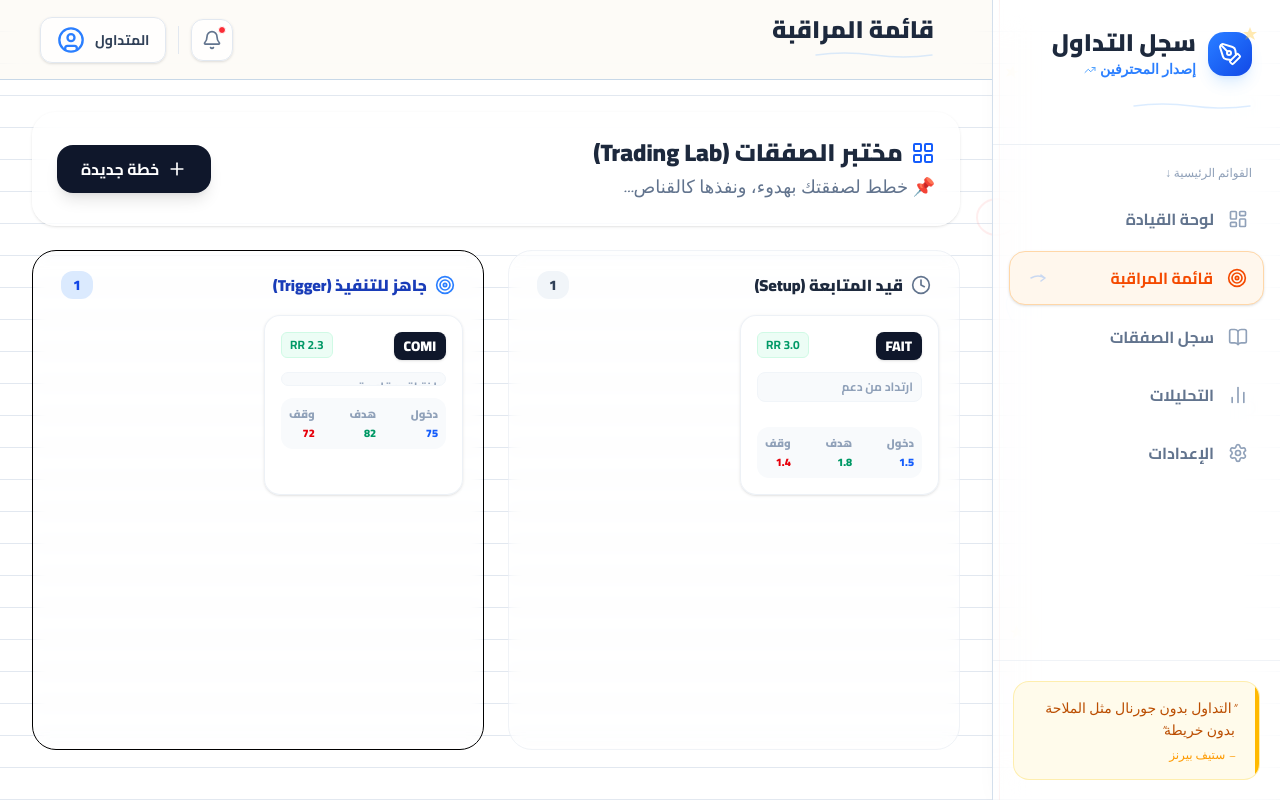
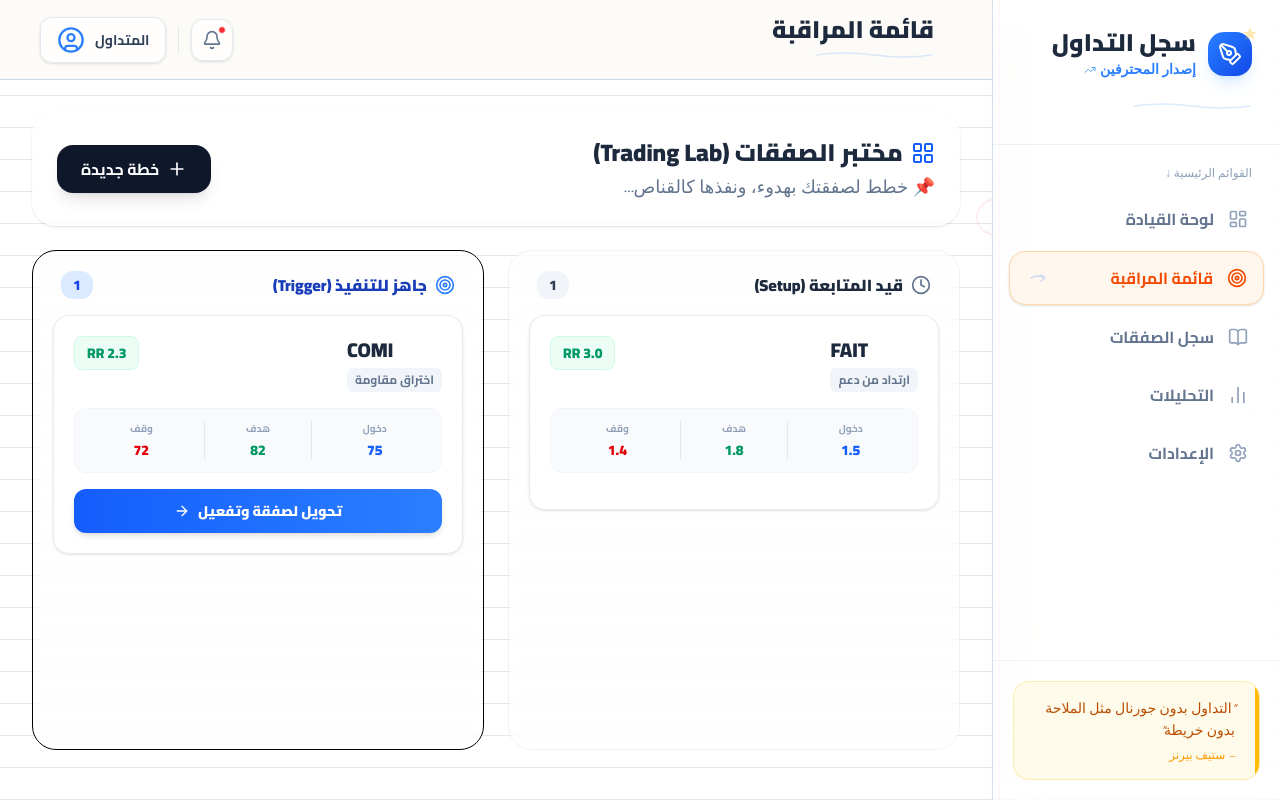
Before and after one commit to ahmadwagiehlaw/EGX-Trading-Journal-PRO, a React (Vite) app: page / in a window 1280 px wide. Both pictures are taken after a click on the button "قائمة المراقبة". Built offline with nearby package versions, Linux system fonts and the light colour scheme.

Commit message:
Fix Watchlist Card and Modal UI layouts

```diff
--- a/src/components/Watchlist.tsx
+++ b/src/components/Watchlist.tsx
@@ -76,38 +76,52 @@ export default function Watchlist({ onMoveToJournal }: { onMoveToJournal: (item:
               </span>
             </div>
 
-            <div className="grid grid-cols-2 gap-3">
+            <div className="space-y-4">
               {plans.filter(item => item.status === col.id).map(item => {
                 const rrr = calculateRRR(item.entry, item.target, item.stop);
                 return (
                   <div
                     key={item.id}
                     onClick={() => { setSelectedPlan(item); setIsModalOpen(true); }}
-                    className="bg-white/80 backdrop-blur-md border border-slate-200/60 rounded-2xl p-4 shadow-sm hover:shadow-xl hover:border-blue-300 transition-all cursor-pointer group flex flex-col h-[180px]"
+                    className="bg-white/90 backdrop-blur-md border border-slate-200/80 rounded-2xl p-5 shadow-sm hover:shadow-xl hover:border-blue-400 transition-all cursor-pointer group flex flex-col relative"
                   >
-                    <div className="flex justify-between items-start mb-3">
-                      <span className="bg-slate-900 text-white font-black px-2.5 py-1 rounded-lg text-sm shadow-sm" dir="ltr">{item.symbol}</span>
-                      <span className="text-emerald-600 bg-emerald-50 px-2 py-1 rounded-md text-xs font-bold border border-emerald-100">
+                    {/* Symbol and Strategy */}
+                    <div className="flex justify-between items-start mb-4">
+                      <div className="flex flex-col gap-1">
+                        <span className="text-xl font-black text-slate-800" dir="ltr">{item.symbol}</span>
+                        <span className="text-xs font-bold text-slate-500 bg-slate-100 px-2 py-1 rounded-md w-fit">
+                          {item.strategy || 'بدون استراتيجية'}
+                        </span>
+                      </div>
+                      <span className="text-emerald-600 bg-emerald-50 px-3 py-1.5 rounded-lg text-sm font-black border border-emerald-100">
                         RR {rrr}
                       </span>
                     </div>
 
-                    <div className="text-xs font-bold text-slate-400 bg-slate-50 px-2 py-1.5 rounded-lg border border-slate-100 mb-auto line-clamp-1">
-                      {item.strategy || 'بدون استراتيجية'}
+                    {/* Pricing */}
+                    <div className="grid grid-cols-3 gap-2 mb-4 bg-slate-50 p-3 rounded-xl border border-slate-100 text-center">
+                      <div className="flex flex-col">
+                        <span className="text-[10px] font-bold text-slate-400 mb-1">دخول</span>
+                        <span className="text-sm font-black text-blue-600" dir="ltr">{item.entry}</span>
+                      </div>
+                      <div className="flex flex-col border-r border-l border-slate-200">
+                        <span className="text-[10px] font-bold text-slate-400 mb-1">هدف</span>
+                        <span className="text-sm font-black text-emerald-600" dir="ltr">{item.target}</span>
+                      </div>
+                      <div className="flex flex-col">
+                        <span className="text-[10px] font-bold text-slate-400 mb-1">وقف</span>
+                        <span className="text-sm font-black text-red-600" dir="ltr">{item.stop}</span>
+                      </div>
                     </div>
 
-                    <div className="mt-3 flex justify-between text-[11px] font-black text-slate-500 bg-slate-50 p-2 rounded-xl">
-                      <div className="flex flex-col"><span className="text-slate-400 mb-0.5">دخول</span><span className="text-blue-600">{item.entry}</span></div>
-                      <div className="flex flex-col"><span className="text-slate-400 mb-0.5">هدف</span><span className="text-emerald-600">{item.target}</span></div>
-                      <div className="flex flex-col"><span className="text-slate-400 mb-0.5">وقف</span><span className="text-red-600">{item.stop}</span></div>
-                    </div>
-
+                    {/* Action Button */}
                     {col.id === 'ready' && (
                       <button
                         onClick={(e) => { e.stopPropagation(); onMoveToJournal(item); }}
-                        className="w-full mt-3 py-2 bg-blue-600 hover:bg-blue-700 text-white text-xs font-black rounded-xl shadow-md flex items-center justify-center gap-1.5 opacity-0 group-hover:opacity-100 transition-opacity"
+                        className="w-full py-3 bg-gradient-to-r from-blue-600 to-blue-500 hover:from-blue-700 hover:to-blue-600 text-white text-sm font-black rounded-xl shadow-md flex items-center justify-center gap-2 transition-transform active:scale-95"
                       >
-                        تنفيذ <ArrowRight className="w-3 h-3" />
+                        تحويل لصفقة وتفعيل
+                        <ArrowRight className="w-4 h-4" />
                       </button>
                     )}
                   </div>
@@ -146,7 +160,7 @@ export default function Watchlist({ onMoveToJournal }: { onMoveToJournal: (item:
               </div>
 
               {/* Right Column: Parameters */}
-              <div className="w-full md:w-[320px] space-y-5 bg-slate-50 p-5 rounded-3xl border border-slate-100">
+              <div className="w-full md:w-[320px] space-y-5 bg-slate-50 p-5 rounded-3xl border border-slate-100 flex flex-col">
                 <div>
                   <label className="text-xs font-bold text-slate-400 block mb-1.5">الرمز (Symbol)</label>
                   <input type="text" value={selectedPlan.symbol} onChange={(e) => setSelectedPlan({...selectedPlan, symbol: e.target.value.toUpperCase()})} className="w-full bg-white border border-slate-200 rounded-xl px-4 py-2.5 font-black text-slate-800 focus:border-blue-500 outline-none" dir="ltr" />
@@ -156,39 +170,36 @@ export default function Watchlist({ onMoveToJournal }: { onMoveToJournal: (item:
                   <input type="text" value={selectedPlan.strategy} onChange={(e) => setSelectedPlan({...selectedPlan, strategy: e.target.value})} className="w-full bg-white border border-slate-200 rounded-xl px-4 py-2.5 font-bold text-slate-700 focus:border-blue-500 outline-none" placeholder="مثال: تبادل أدوار..." />
                 </div>
 
-                <div className="grid grid-cols-2 gap-3 pt-2">
-                  <div>
-                    <label className="text-xs font-bold text-slate-400 block mb-1.5">الدخول المستهدف</label>
-                    <input type="number" value={selectedPlan.entry || ''} onChange={(e) => setSelectedPlan({...selectedPlan, entry: parseFloat(e.target.value)})} className="w-full bg-white border border-blue-200 rounded-xl px-3 py-2 font-black text-blue-700 outline-none" dir="ltr" />
+                <div className="grid grid-cols-1 gap-4 pt-2">
+                  <div className="flex justify-between items-center bg-white p-3 rounded-xl border border-blue-100">
+                    <label className="text-sm font-bold text-slate-500">سعر الدخول</label>
+                    <input type="number" value={selectedPlan.entry || ''} onChange={(e) => setSelectedPlan({...selectedPlan, entry: parseFloat(e.target.value)})} className="w-24 bg-blue-50 border border-blue-200 rounded-lg px-2 py-1.5 font-black text-blue-700 outline-none text-center" dir="ltr" />
                   </div>
-                  <div>
-                    <label className="text-xs font-bold text-slate-400 block mb-1.5">الهدف (Target)</label>
-                    <input type="number" value={selectedPlan.target || ''} onChange={(e) => setSelectedPlan({...selectedPlan, target: parseFloat(e.target.value)})} className="w-full bg-white border border-emerald-200 rounded-xl px-3 py-2 font-black text-emerald-700 outline-none" dir="ltr" />
+                  <div className="flex justify-between items-center bg-white p-3 rounded-xl border border-emerald-100">
+                    <label className="text-sm font-bold text-slate-500">الهدف (Target)</label>
+                    <input type="number" value={selectedPlan.target || ''} onChange={(e) => setSelectedPlan({...selectedPlan, target: parseFloat(e.target.value)})} className="w-24 bg-emerald-50 border border-emerald-200 rounded-lg px-2 py-1.5 font-black text-emerald-700 outline-none text-center" dir="ltr" />
                   </div>
-                  <div>
-                    <label className="text-xs font-bold text-slate-400 block mb-1.5">الوقف (Stop)</label>
-                    <input type="number" value={selectedPlan.stop || ''} onChange={(e) => setSelectedPlan({...selectedPlan, stop: parseFloat(e.target.value)})} className="w-full bg-white border border-red-200 rounded-xl px-3 py-2 font-black text-red-700 outline-none" dir="ltr" />
+                  <div className="flex justify-between items-center bg-white p-3 rounded-xl border border-red-100">
+                    <label className="text-sm font-bold text-slate-500">الوقف (Stop)</label>
+                    <input type="number" value={selectedPlan.stop || ''} onChange={(e) => setSelectedPlan({...selectedPlan, stop: parseFloat(e.target.value)})} className="w-24 bg-red-50 border border-red-200 rounded-lg px-2 py-1.5 font-black text-red-700 outline-none text-center" dir="ltr" />
                   </div>
-                  <div>
-                    <label className="text-xs font-bold text-slate-400 block mb-1.5">نسبة RR</label>
-                    <div className="w-full bg-slate-100 border border-slate-200 rounded-xl px-3 py-2 font-black text-slate-500 flex items-center h-[42px]" dir="ltr">
-                      {calculateRRR(selectedPlan.entry, selectedPlan.target, selectedPlan.stop)}
-                    </div>
+                  <div className="flex justify-between items-center bg-slate-100 p-3 rounded-xl border border-slate-200 mt-2">
+                    <label className="text-sm font-black text-slate-600">نسبة المخاطرة للعائد (RRR)</label>
+                    <span className="font-black text-lg text-slate-800" dir="ltr">{calculateRRR(selectedPlan.entry, selectedPlan.target, selectedPlan.stop)}</span>
                   </div>
                 </div>
 
-                <div className="pt-4 border-t border-slate-200">
+                <div className="pt-4 mt-auto border-t border-slate-200">
                   <label className="text-xs font-bold text-slate-400 block mb-2">حالة الخطة</label>
                   <select
                     value={selectedPlan.status}
                     onChange={(e) => setSelectedPlan({...selectedPlan, status: e.target.value as any})}
                     className="w-full bg-white border border-slate-200 rounded-xl px-4 py-2.5 font-bold text-slate-700 outline-none"
                   >
-                    <option value="waiting">⏳ قيد المتابعة (لم تكتمل الشروط)</option>
-                    <option value="ready">🎯 جاهزة للتنفيذ (اكتملت الشروط)</option>
+                    <option value="waiting">⏳ قيد المتابعة (Setup)</option>
+                    <option value="ready">🎯 جاهزة للتنفيذ (Trigger)</option>
                   </select>
                 </div>
-
               </div>
             </div>
 
```
